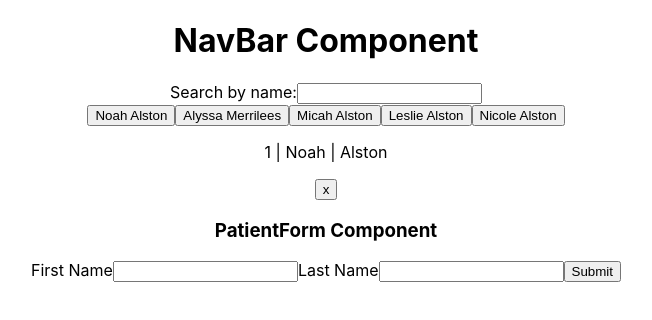
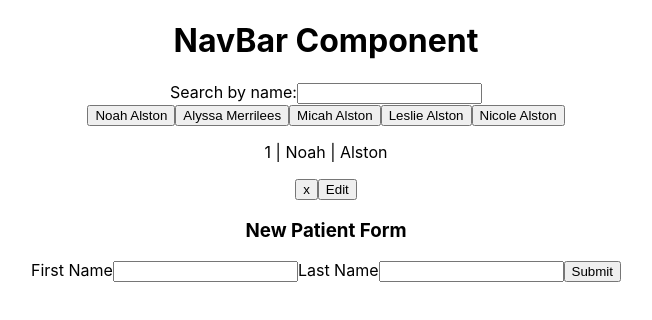
Before and after one commit to NoahAl777/paperless-2.0, a React (Create React App) app: page / in a window 1280 px wide. Shown: the top 320 px of the page, without its empty margins (314-966 px from the left). Built offline with nearby package versions, Linux system fonts and the light colour scheme; data requests are answered from the project's data file.

Commit message:
create patientFormType state in App component

```diff
--- a/src/App.js
+++ b/src/App.js
@@ -8,6 +8,7 @@ import PatientForm from "./Components/PatientForm";
 function App() {
   const [patients, setPatients] = useState([])
   const [selectedPatient, setSelectedPatient] = useState({})
+  const [patientFormType, setPatientFormType] = useState("New")
   const patientsUrl = "http://localhost:3000/patients"
 
   useEffect(() => {
--- a/src/Components/PatientForm.js
+++ b/src/Components/PatientForm.js
@@ -22,7 +22,7 @@ const PatientForm = ({ patientsUrl, patients, setPatients }) => {
 
   return (
     <div className="PatientForm">
-      <h3>PatientForm Component</h3>
+      <h3>New Patient Form</h3>
       <form onSubmit={(event) => handleSubmit(event)}>
         <label>First Name</label>
         <input type="text"></input>
--- a/src/Components/PatientInfo.js
+++ b/src/Components/PatientInfo.js
@@ -14,6 +14,7 @@ const PatientInfo = ({ selectedPatient, patients, setPatients, setSelectedPatien
     <div className="PatientInfo">
       <p>{`${selectedPatient.id} | ${selectedPatient.firstName} | ${selectedPatient.lastName}`}</p>
       <button onClick={() => handleDelete(selectedPatient)}>x</button>
+      <button>Edit</button>
     </div>
   );
 };
```
